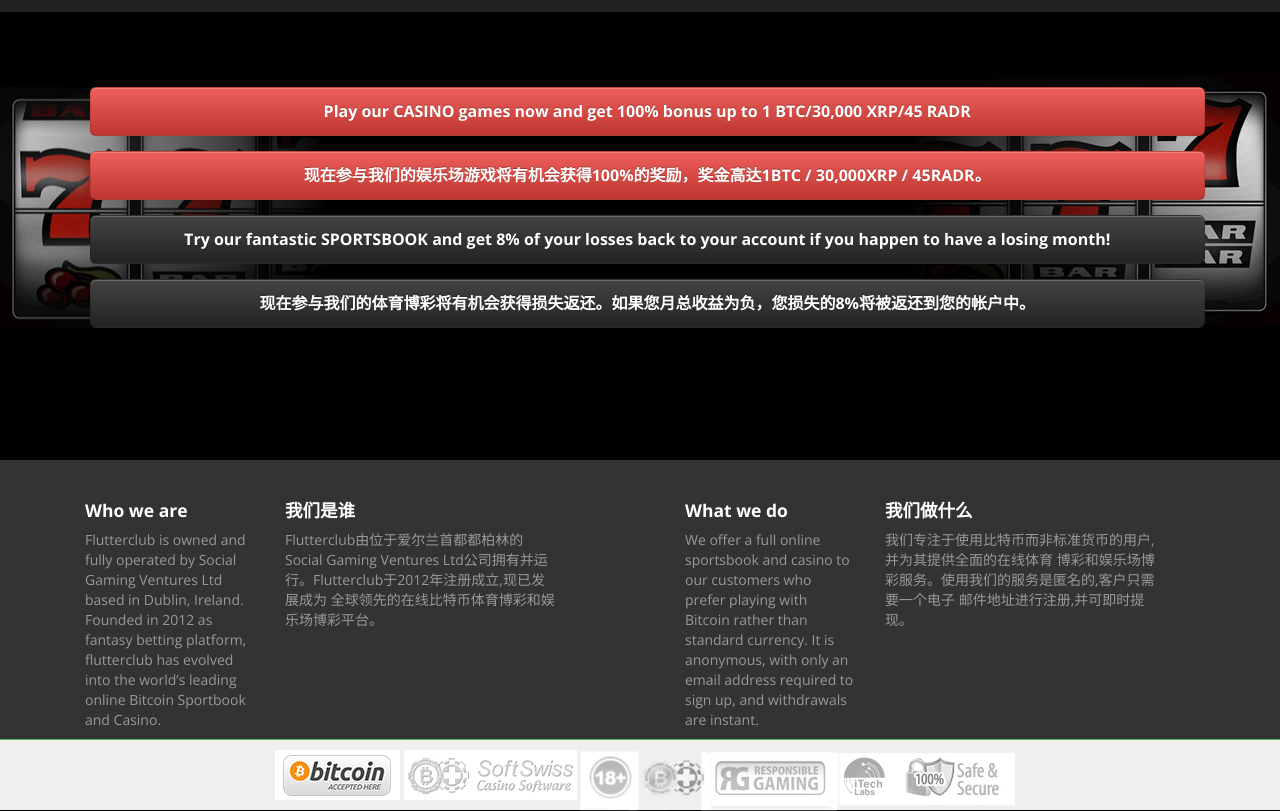
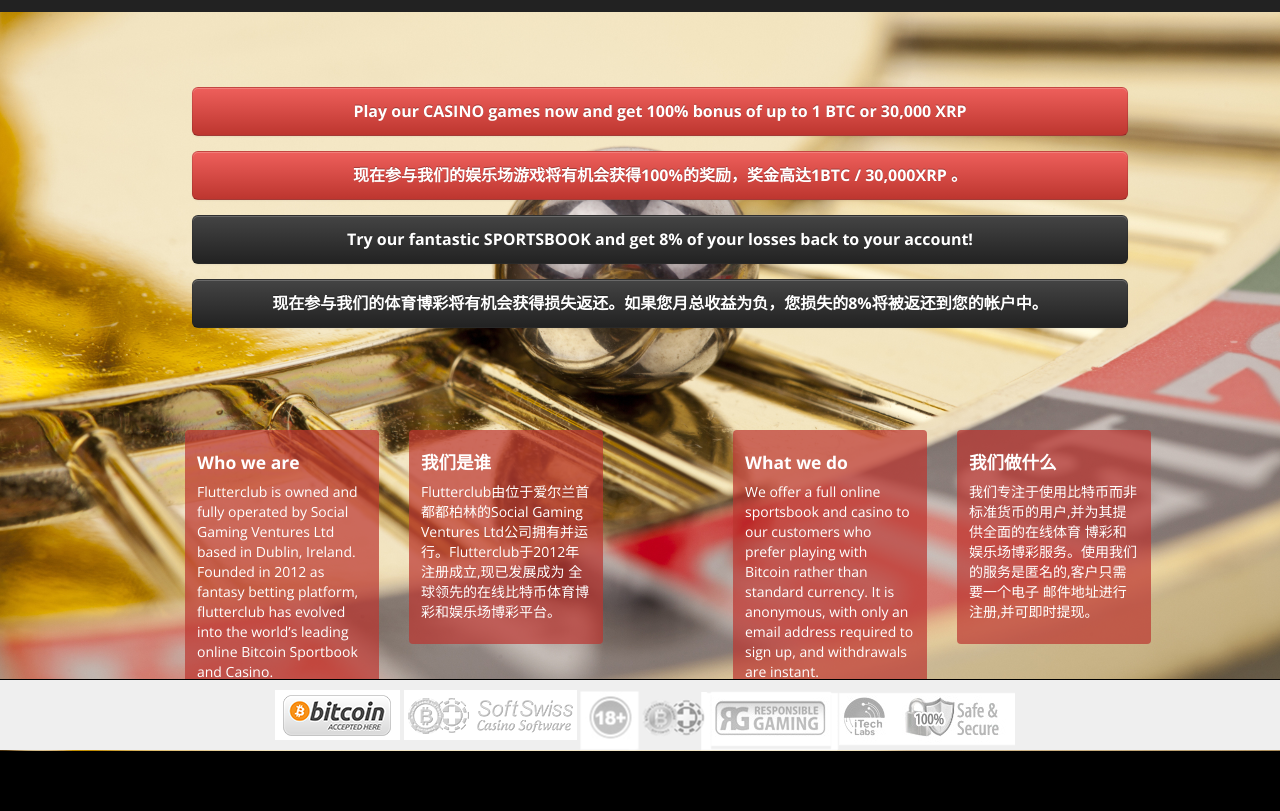
Before and after one commit to emkorybski/fc-landing, a plain HTML site: page index.html in a window 1280 px wide. Shown: the part 100-911 px from the top of the page. After the commit the page ends 851 px from the top, so only its background shows below. Drawn offline with nearby package versions, Linux system fonts and the light colour scheme; a web font is replaced by a local one.

Commit message:
RADR removed and new bg image added

```diff
--- a/index.html
+++ b/index.html
@@ -67,20 +67,20 @@
   </div>
     <div class="container top">
         <div id="btns_left">
-            <a id="casino" class="btn btn-large btn-danger" href="http://casino.flutterclub.com">Play our CASINO games now and get 100% bonus up to 1 BTC/30,000 XRP/45 RADR</a>
-            <a class="btn btn-large btn-danger" href="http://casino.flutterclub.com/zh">现在参与我们的娱乐场游戏将有机会获得100%的奖励，奖金高达1BTC / 30,000XRP / 45RADR。</a>
-            <a id="sportsbook" class="btn btn-large btn-inverse" href="http://sports.flutterclub.com/home.php">Try our fantastic SPORTSBOOK and get 8% of your losses back to your account if you happen to have a losing month!</a>
+            <a id="casino" class="btn btn-large btn-danger" href="http://casino.flutterclub.com">Play our CASINO games now and get 100% bonus of up to 1 BTC or 30,000 XRP</a>
+            <a class="btn btn-large btn-danger" href="http://casino.flutterclub.com/zh">现在参与我们的娱乐场游戏将有机会获得100%的奖励，奖金高达1BTC / 30,000XRP 。</a>
+            <a id="sportsbook" class="btn btn-large btn-inverse" href="http://sports.flutterclub.com/home.php">Try our fantastic SPORTSBOOK and get 8% of your losses back to your account!</a>
             <a class="btn btn-large btn-inverse" href="http://sports.flutterclub.com/home.php?language=zh_CN">现在参与我们的体育博彩将有机会获得损失返还。如果您月总收益为负，您损失的8%将被返还到您的帐户中。</a>
         </div>
     </div>
 
       <div class="footer">
         <div class="container" style="margin-top: 10px; padding-top: 20px">
-            <div class="span2">
+            <div class="span2 offset1">
                   <h4>Who we are</h4>
                   <p>Flutterclub is owned and fully operated by Social Gaming Ventures Ltd based in Dublin, Ireland. Founded in 2012 as fantasy betting platform, flutterclub has evolved into the world’s leading online Bitcoin Sportbook and Casino.</p>
             </div>
-            <div class="span3">
+            <div class="span2">
                   <h4>我们是谁</h4>
                   <p>Flutterclub由位于爱尔兰首都都柏林的Social Gaming Ventures
 
@@ -92,7 +92,7 @@ Ltd公司拥有并运行。Flutterclub于2012年注册成立,现已发展成为
                   <h4>What we do</h4>
                   <p>We offer a full online sportsbook and casino to our customers who prefer playing with Bitcoin rather than standard currency. It is anonymous, with only an email address required to sign up, and withdrawals are instant.</p>
             </div>
-            <div class="span3">
+            <div class="span2">
                   <h4>我们做什么</h4>
                   <p>我们专注于使用比特币而非标准货币的用户,并为其提供全面的在线体育
 
--- a/overrides.css
+++ b/overrides.css
@@ -1,16 +1,15 @@
 body {
 	color: #ececec;
-	/*background-image:  url(clouds_bg.png);*/
-    background: #000;
-	/*background-size: 100%;
+	background-image: url(fc_nu_hp_bg.jpg);
+    background-color: #000;
+	background-size: 100%;
 	background-attachment:  fixed;
-	background-position: center center;*/
+	background-position: center center;
     font-family: "Open Sans", sans-serif;
 }
 
 .container.top {
     text-align: center;
-    background: url(assets/img/777_2.png)no-repeat right center;
     width: 100%
 }
 
@@ -27,7 +26,6 @@ body {
 
 #btns_left {
     width: 100%;
-    background: url(assets/img/777_1.png)no-repeat left center;
     height: auto;
     text-align: center;
     /*border: 1px solid #fff;*/
@@ -35,8 +33,8 @@ body {
 }
 
 #btns_left a {
-    width: 84%;
-    margin-left: 7%;
+    width: 70%;
+    margin-left: 15%;
     height: auto;
     line-height: 25px;
     display: block;
@@ -51,19 +49,26 @@ body {
 
 .footer {
 	min-height: 350px;
-	background: #333;
+	background: transparent;
     position: absolute;
-    top:560px;
+    top:500px;
     bottom: 0;
     width: 100%;
 }
+
+.footer .container div {
+    background: rgba(189,54,47,0.7);
+    padding: 12px;
+    border-radius: 4px;
+}
+
 .footer h4 {
     color: #fff
 }
 .footer p {
-    color: #999
+    color: #fff
 }
-.footer .cright {
+.footer .container .cright {
     border-top: 1px solid #ccc;
     border-radius: 0;
     background: #efefef;
@@ -76,7 +81,7 @@ body {
     text-align: center;
     width: 100%;
     height: 60px;
-    border-top: 1px solid #5bb75b
+    border-top: 1px solid #000
 
 }
 
@@ -98,6 +103,8 @@ body {
 .footer #btc-link:hover, .footer #softswiss:hover {
     opacity: 0.7;
 }
+
+
 
 .footer .container img {
     vertical-align: top;
```
Also changed, not shown: assets/img/777_1.png (deleted), assets/img/777_2.png (deleted), fc_nu_hp_bg.jpg (added).
